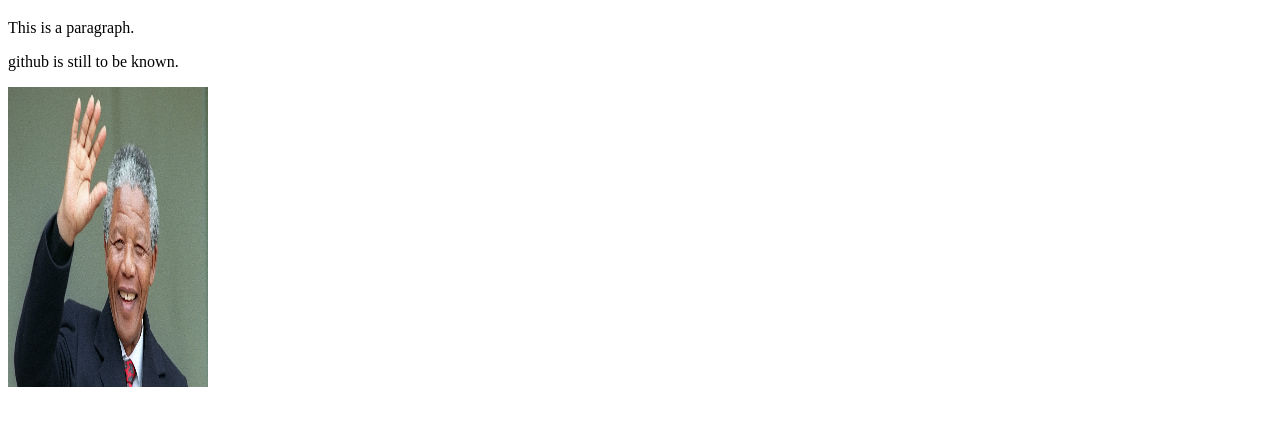
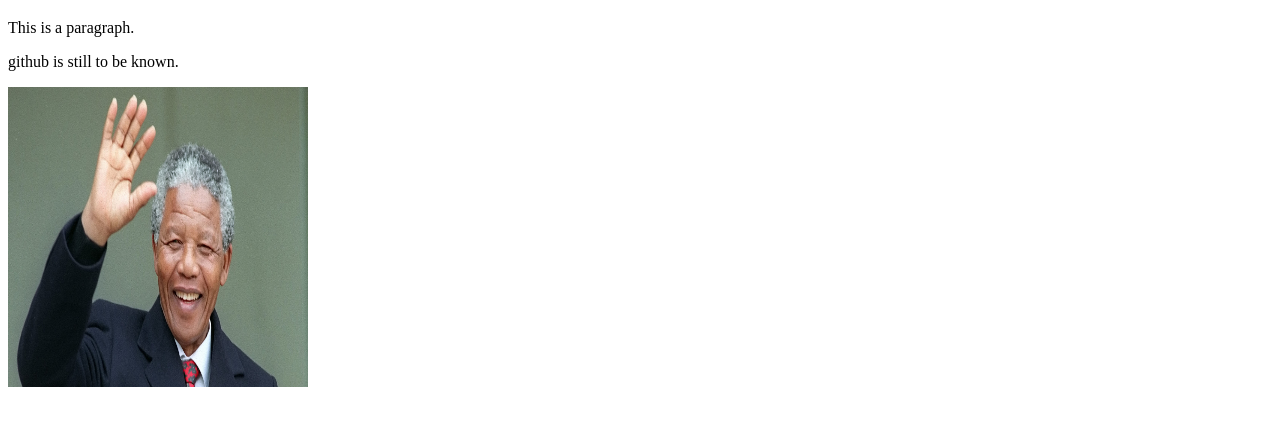
Before and after one commit to mahai87/my-first-repo, a plain HTML site: page index.html in a window 1280 px wide. Shown: the part 61-486 px from the top of the page. Drawn offline with Linux system fonts and the light colour scheme.

Commit message:
dimension

```diff
--- a/index.html
+++ b/index.html
@@ -11,6 +11,6 @@
     <h1>This is my firt commit. </h1>
     <p>This is a paragraph. </p>
     <p>github is still to be known.</p>
-    <img src="image/Mandela.jpg" alt="Nelson Mandela" height="300px" width="200px" >
+    <img src="image/Mandela.jpg" alt="Nelson Mandela" height="300px" width="300px" >
 </body>
 </html>
```
